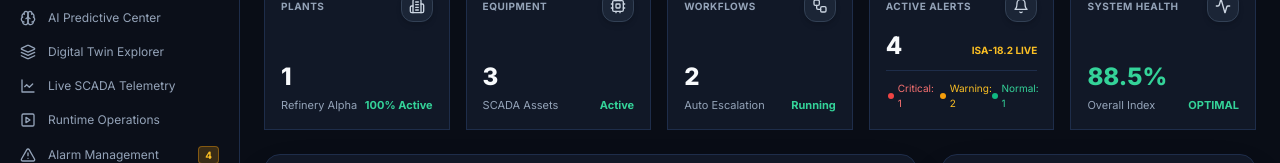
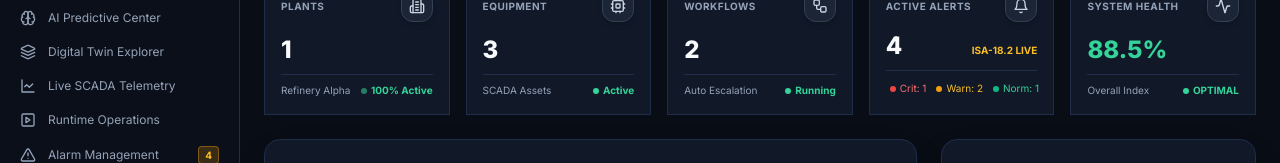
Before and after one commit to Ayush112309/plant_twin_ai, a React (Vite) app in the folder planttwin-frontend/: page / in a window 1280 px wide. Both pictures are taken after a click on the button "Launch Plant Manager Workspace". Shown: the part 191-354 px from the top of the page. Built offline with nearby package versions, Linux system fonts and the light colour scheme; no server answers.

Commit message:
fix(ui): eliminate line wrap in Active Alerts card and harmonize layout across all 5 KPI cards

```diff
--- a/planttwin-frontend/src/features/operations_center/OperationsOverview.tsx
+++ b/planttwin-frontend/src/features/operations_center/OperationsOverview.tsx
@@ -184,20 +184,22 @@ export const OperationsOverview: React.FC = () => {
         {/* Card 1: PLANTS */}
         <div
           onClick={() => openMetricInspector('health')}
-          className="industrial-card p-4 flex flex-col justify-between cursor-pointer industrial-card-hover bg-[var(--bg-card)] border border-[var(--border-color)]"
+          className="industrial-card p-4 flex flex-col justify-between cursor-pointer industrial-card-hover bg-[var(--bg-card)] border border-[var(--border-color)] transition-all"
         >
           <div className="flex items-center justify-between">
             <span className="text-[10px] font-mono font-bold uppercase tracking-wider text-[var(--text-secondary)]">PLANTS</span>
-            {/* Monochrome Neutral Icon Container */}
             <div className="w-8 h-8 rounded-xl bg-slate-800/80 border border-slate-700 flex items-center justify-center text-slate-300 shadow-md">
               <Building2 className="w-4 h-4" />
             </div>
           </div>
           <div className="mt-3">
             <div className="text-2xl font-extrabold text-[var(--text-primary)] font-mono">1</div>
-            <div className="flex items-center justify-between mt-1 text-[11px]">
+            <div className="flex items-center justify-between mt-2 pt-2 text-[10px] font-mono border-t border-[var(--border-color)]">
               <span className="text-[var(--text-secondary)] truncate">Refinery Alpha</span>
-              <span className="text-emerald-400 font-bold font-mono">100% Active</span>
+              <span className="text-emerald-400 font-bold flex items-center gap-1">
+                <span className="w-1.5 h-1.5 rounded-full bg-emerald-400 animate-pulse" />
+                100% Active
+              </span>
             </div>
           </div>
         </div>
@@ -205,20 +207,22 @@ export const OperationsOverview: React.FC = () => {
         {/* Card 2: REGISTERED EQUIPMENT */}
         <div
           onClick={() => openMetricInspector('temperature')}
-          className="industrial-card p-4 flex flex-col justify-between cursor-pointer industrial-card-hover bg-[var(--bg-card)] border border-[var(--border-color)]"
+          className="industrial-card p-4 flex flex-col justify-between cursor-pointer industrial-card-hover bg-[var(--bg-card)] border border-[var(--border-color)] transition-all"
         >
           <div className="flex items-center justify-between">
             <span className="text-[10px] font-mono font-bold uppercase tracking-wider text-[var(--text-secondary)]">EQUIPMENT</span>
-            {/* Monochrome Neutral Icon Container */}
             <div className="w-8 h-8 rounded-xl bg-slate-800/80 border border-slate-700 flex items-center justify-center text-slate-300 shadow-md">
               <Cpu className="w-4 h-4" />
             </div>
           </div>
           <div className="mt-3">
             <div className="text-2xl font-extrabold text-[var(--text-primary)] font-mono">{equipmentList.length}</div>
-            <div className="flex items-center justify-between mt-1 text-[11px]">
+            <div className="flex items-center justify-between mt-2 pt-2 text-[10px] font-mono border-t border-[var(--border-color)]">
               <span className="text-[var(--text-secondary)] truncate">SCADA Assets</span>
-              <span className="text-emerald-400 font-bold font-mono">Active</span>
+              <span className="text-emerald-400 font-bold flex items-center gap-1">
+                <span className="w-1.5 h-1.5 rounded-full bg-emerald-400" />
+                Active
+              </span>
             </div>
           </div>
         </div>
@@ -226,20 +230,22 @@ export const OperationsOverview: React.FC = () => {
         {/* Card 3: ACTIVE WORKFLOWS */}
         <div
           onClick={() => openMetricInspector('health')}
-          className="industrial-card p-4 flex flex-col justify-between cursor-pointer industrial-card-hover bg-[var(--bg-card)] border border-[var(--border-color)]"
+          className="industrial-card p-4 flex flex-col justify-between cursor-pointer industrial-card-hover bg-[var(--bg-card)] border border-[var(--border-color)] transition-all"
         >
           <div className="flex items-center justify-between">
             <span className="text-[10px] font-mono font-bold uppercase tracking-wider text-[var(--text-secondary)]">WORKFLOWS</span>
-            {/* Monochrome Neutral Icon Container */}
             <div className="w-8 h-8 rounded-xl bg-slate-800/80 border border-slate-700 flex items-center justify-center text-slate-300 shadow-md">
               <Workflow className="w-4 h-4" />
             </div>
           </div>
           <div className="mt-3">
             <div className="text-2xl font-extrabold text-[var(--text-primary)] font-mono">2</div>
-            <div className="flex items-center justify-between mt-1 text-[11px]">
+            <div className="flex items-center justify-between mt-2 pt-2 text-[10px] font-mono border-t border-[var(--border-color)]">
               <span className="text-[var(--text-secondary)] truncate">Auto Escalation</span>
-              <span className="text-emerald-400 font-bold font-mono">Running</span>
+              <span className="text-emerald-400 font-bold flex items-center gap-1">
+                <span className="w-1.5 h-1.5 rounded-full bg-emerald-400" />
+                Running
+              </span>
             </div>
           </div>
         </div>
@@ -251,7 +257,6 @@ export const OperationsOverview: React.FC = () => {
         >
           <div className="flex items-center justify-between">
             <span className="text-[10px] font-mono font-bold uppercase tracking-wider text-[var(--text-secondary)]">ACTIVE ALERTS</span>
-            {/* Monochrome Neutral Icon Container */}
             <div className="w-8 h-8 rounded-xl bg-slate-800/80 border border-slate-700 flex items-center justify-center text-slate-300 shadow-md">
               <Bell className="w-4 h-4" />
             </div>
@@ -263,17 +268,18 @@ export const OperationsOverview: React.FC = () => {
               <span className="text-[10px] font-mono font-bold text-amber-400">ISA-18.2 LIVE</span>
             </div>
 
-            {/* Clear Severity Breakdown: Critical 🔴 | Warning 🟠 | Normal 🟢 */}
-            <div className="grid grid-cols-3 gap-1 pt-2 font-mono text-[10px] border-t border-[var(--border-color)] mt-2">
+            {/* Sub-row with zero line-breaks: Crit 🔴 | Warn 🟡 | Norm 🟢 */}
+            <div className="flex items-center justify-between text-[10px] font-mono border-t border-[var(--border-color)] mt-2 pt-2 font-bold gap-0.5">
               <div
                 onClick={(e) => {
                   e.stopPropagation();
                   setAlertInspectorFilter('CRITICAL');
                 }}
-                className="flex items-center space-x-1 text-red-400 font-bold hover:underline cursor-pointer hover:bg-rose-500/10 p-0.5 rounded transition-all"
+                className="flex items-center space-x-1 text-red-400 hover:underline cursor-pointer hover:bg-rose-500/10 px-1 py-0.5 rounded transition-all whitespace-nowrap"
+                title="View Critical Alarms"
               >
                 <span className="w-1.5 h-1.5 rounded-full bg-red-500 shrink-0" />
-                <span>Critical: {criticalCount}</span>
+                <span>Crit: {criticalCount}</span>
               </div>
 
               <div
@@ -281,10 +287,11 @@ export const OperationsOverview: React.FC = () => {
                   e.stopPropagation();
                   setAlertInspectorFilter('WARNING');
                 }}
-                className="flex items-center space-x-1 text-amber-400 font-bold hover:underline cursor-pointer hover:bg-amber-500/10 p-0.5 rounded transition-all"
+                className="flex items-center space-x-1 text-amber-400 hover:underline cursor-pointer hover:bg-amber-500/10 px-1 py-0.5 rounded transition-all whitespace-nowrap"
+                title="View Warning Alarms"
               >
                 <span className="w-1.5 h-1.5 rounded-full bg-amber-500 shrink-0" />
-                <span>Warning: {warningCount}</span>
+                <span>Warn: {warningCount}</span>
               </div>
 
               <div
@@ -292,10 +299,11 @@ export const OperationsOverview: React.FC = () => {
                   e.stopPropagation();
                   setAlertInspectorFilter('NORMAL');
                 }}
-                className="flex items-center space-x-1 text-emerald-400 font-bold hover:underline cursor-pointer hover:bg-emerald-500/10 p-0.5 rounded transition-all"
+                className="flex items-center space-x-1 text-emerald-400 hover:underline cursor-pointer hover:bg-emerald-500/10 px-1 py-0.5 rounded transition-all whitespace-nowrap"
+                title="View Normal Alarms"
               >
                 <span className="w-1.5 h-1.5 rounded-full bg-emerald-500 shrink-0" />
-                <span>Normal: {infoCount}</span>
+                <span>Norm: {infoCount}</span>
               </div>
             </div>
           </div>
@@ -304,11 +312,10 @@ export const OperationsOverview: React.FC = () => {
         {/* Card 5: SYSTEM HEALTH */}
         <div
           onClick={() => openMetricInspector('health')}
-          className="industrial-card p-4 flex flex-col justify-between cursor-pointer industrial-card-hover bg-[var(--bg-card)] border border-[var(--border-color)]"
+          className="industrial-card p-4 flex flex-col justify-between cursor-pointer industrial-card-hover bg-[var(--bg-card)] border border-[var(--border-color)] transition-all"
         >
           <div className="flex items-center justify-between">
             <span className="text-[10px] font-mono font-bold uppercase tracking-wider text-[var(--text-secondary)]">SYSTEM HEALTH</span>
-            {/* Monochrome Neutral Icon Container */}
             <div className="w-8 h-8 rounded-xl bg-slate-800/80 border border-slate-700 flex items-center justify-center text-slate-300 shadow-md">
               <Activity className="w-4 h-4" />
             </div>
@@ -317,9 +324,10 @@ export const OperationsOverview: React.FC = () => {
             <div className={`text-2xl font-extrabold font-mono ${systemHealthScore < 70 ? 'text-amber-400' : 'text-emerald-400'}`}>
               {systemHealthScore}%
             </div>
-            <div className="flex items-center justify-between mt-1 text-[11px]">
+            <div className="flex items-center justify-between mt-2 pt-2 text-[10px] font-mono border-t border-[var(--border-color)]">
               <span className="text-[var(--text-secondary)] truncate">Overall Index</span>
-              <span className={`font-bold font-mono ${systemHealthScore < 70 ? 'text-amber-400' : 'text-emerald-400'}`}>
+              <span className={`font-bold flex items-center gap-1 ${systemHealthScore < 70 ? 'text-amber-400' : 'text-emerald-400'}`}>
+                <span className={`w-1.5 h-1.5 rounded-full ${systemHealthScore < 70 ? 'bg-amber-400' : 'bg-emerald-400'}`} />
                 {systemHealthScore < 70 ? 'STRESS' : 'OPTIMAL'}
               </span>
             </div>
```
